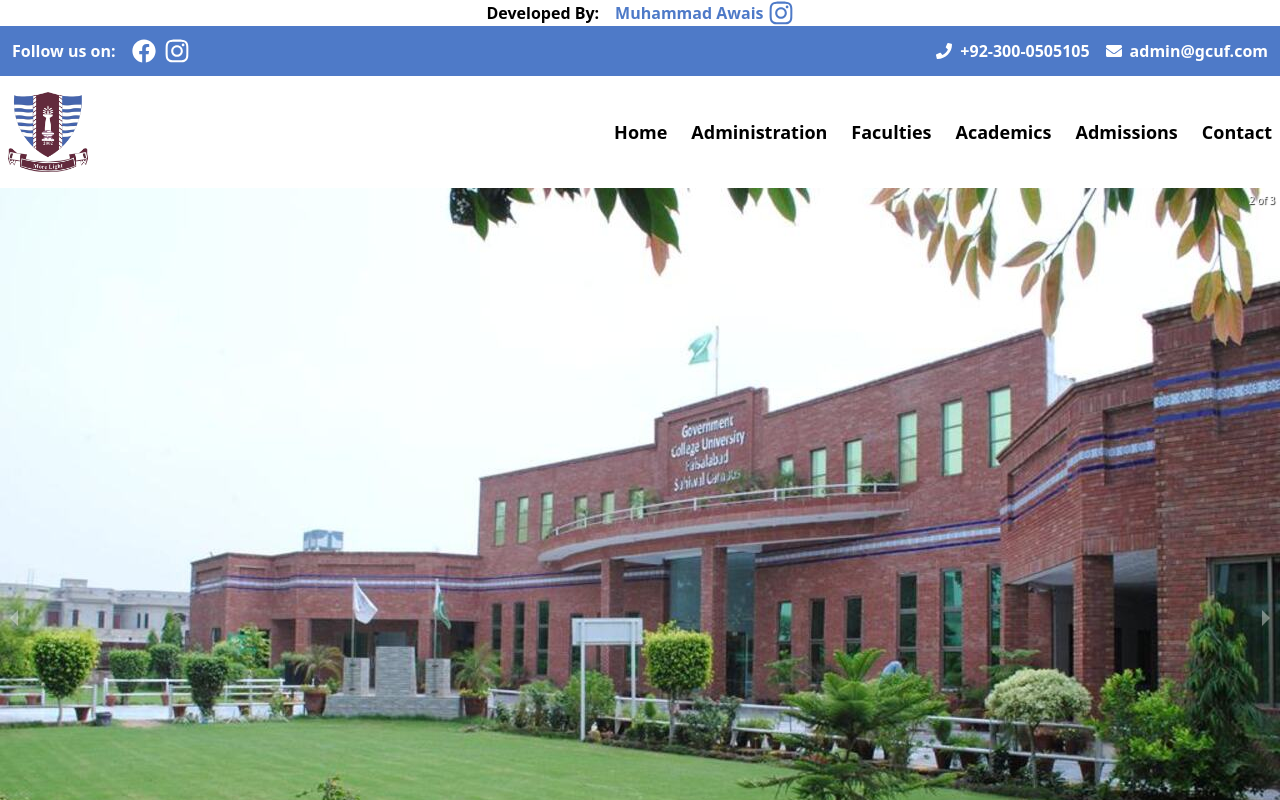
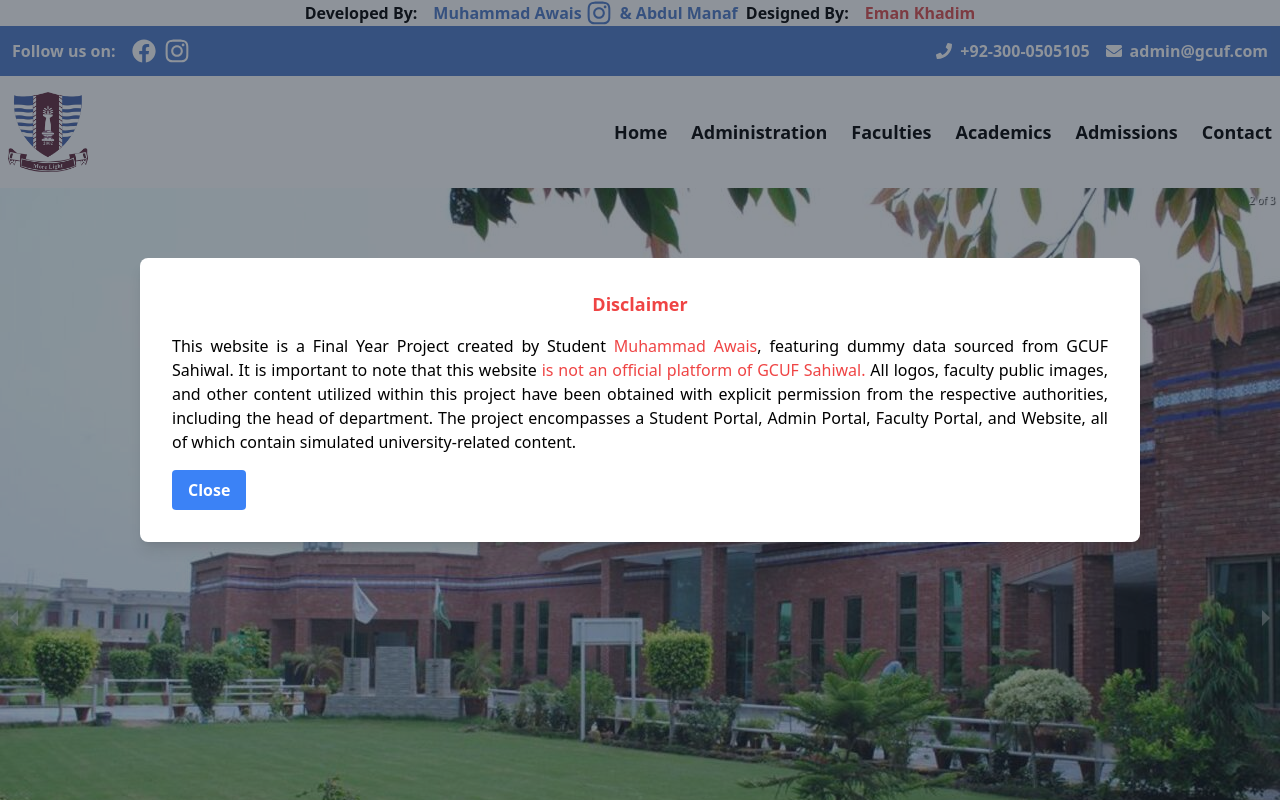
Before and after one commit to awais144506/GCUF-UniversityWeb, a Next.js app: page /#/ in a window 1280 px wide. Shown: the top 800 px of the page. Built offline with nearby package versions, Linux system fonts and the light colour scheme; no server answers.

Commit message:
Final Launch

```diff
--- a/src/app/Components/Footer.js
+++ b/src/app/Components/Footer.js
@@ -55,11 +55,25 @@ function Footer() {
       {/* Copyright */}
       <div className="text-center bg-white">
         <p>Copyright © 2023. All rights reserved.</p>
-        <div className="flex items-center justify-center">
-          <a href="https://www.instagram.com/awais144506/" className="flex items-center text-[#4E7AC8] font-semibold">
-            <p className="mr-2">Muhammad Awais</p>
-            <FaInstagram className="text-[#4E7AC8]" size={24} />
-          </a>
+        <div className="md:flex md:space-x-2 items-center justify-center">
+          <p className="flex items-center justify-center md:flex-row md:items-center md:space-x-2">
+            <span className="md:inline-block mr-2 font-semibold">Developed By:</span>
+            <a href="https://www.instagram.com/awais144506/" className="flex items-center text-[#4E7AC8] font-semibold">
+              Muhammad Awais <FaInstagram size={26} className="ml-1" />
+            </a>
+          </p>
+          <p className="flex items-center justify-center md:flex-row md:items-center md:space-x-2">
+
+            <a href="https://www.instagram.com/awais144506/" className="flex items-center text-[#4E7AC8] font-semibold">
+              & Abdul Manaf
+            </a>
+          </p>
+          <p className="flex items-center justify-center md:flex-row md:items-center md:space-x-2 mt-1 md:mt-0">
+            <span className="md:inline-block mr-2 font-semibold">Designed By:</span>
+            <a href="#" className="flex items-center text-[#dd4f4f] font-semibold">
+              Eman Khadim
+            </a>
+          </p>
         </div>
       </div>
     </div>
--- a/src/app/Components/Navbar.js
+++ b/src/app/Components/Navbar.js
@@ -6,11 +6,24 @@ const Navbar = () => {
 
     return (
         <div>
-            <div>
+            <div className="md:flex md:space-x-2 items-center justify-center">
                 <p className="flex items-center justify-center md:flex-row md:items-center md:space-x-2">
                     <span className="md:inline-block mr-2 font-semibold">Developed By:</span>
                     <a href="https://www.instagram.com/awais144506/" className="flex items-center text-[#4E7AC8] font-semibold">
                         Muhammad Awais <FaInstagram size={26} className="ml-1" />
+                    </a>
+
+                </p>
+                <p className="flex items-center justify-center md:flex-row md:items-center md:space-x-2">
+
+                    <a href="https://www.instagram.com/awais144506/" className="flex items-center text-[#4E7AC8] font-semibold">
+                        & Abdul Manaf
+                    </a>
+                </p>
+                <p className="flex items-center justify-center md:flex-row md:items-center md:space-x-2 mt-1 md:mt-0">
+                    <span className="md:inline-block mr-2 font-semibold">Designed By:</span>
+                    <a href="#" className="flex items-center text-[#dd4f4f] font-semibold">
+                        Eman Khadim
                     </a>
                 </p>
             </div>
--- a/src/app/Pages/Departments/ComputerScience.js
+++ b/src/app/Pages/Departments/ComputerScience.js
@@ -198,20 +198,20 @@ function ComputerScience() {
                 <div className="text-center md:text-left mb-4">
                     <div className="flex flex-col md:flex-row items-center justify-center md:justify-start mb-2">
                         <img
-                            src="/Vc.jpg" // Replace with actual image path
+                            src="/HOD.jpg" // Replace with actual image path
                             alt="Head of Department"
-                            className="w-80 h-80 rounded-lg mb-4 md:mr-6 md:mb-0"
+                            className="w-60 h-80 rounded-lg mb-4 md:mr-6 md:mb-0"
                         />
                         <div className='text-left'>
-                            <h2 className="text-2xl font-bold ">Aqib Javed</h2>
+                            <h2 className="text-2xl font-bold ">Nida Syed</h2>
                             <p className='font-semibold text-xl mb-2'>Head of Department</p>
-                            <p className='text-justify'>Prof. Dr. Aqib Javed Amin has a prosperous academic and research career in Physics at University of Agriculture Faisalabad and Government College University Faisalabad spanning over three decades. Prof. Amin earned his PhD from Quid-e-Azam University Islamabad and a Postdoctoral Fellowship from University of California - USA.</p>
-                            <p className='mb-2'><span className='font-semibold text-left '>Qualification </span><br className="md:hidden" />Ph.D Data Science<br />University of Malaysia</p>
-                            <p className='mb-2'><span className='font-semibold text-left '>Specialization </span><br className="md:hidden" />Data Mining</p>
+                            <p className='text-justify'>Prof. Nida Syed has a prosperous academic and research career in Business Administration & Management at Comsats University Islamabad spanning over decade. </p>
+                            <p className='mb-2'><span className='font-semibold text-left '>Qualification </span><br className="md:hidden" />MS Business Administration & Management<br/>Comsats University Islamabad</p>
+                            <p className='mb-2'><span className='font-semibold text-left '>Specialization </span><br className="md:hidden" />Business Administration & Management</p>
 
                             <div className="flex items-center mb-2">
                                 <FaEnvelope color='#4E7AC8' />
-                                <p className="ml-2">aqib@gcufswl.com</p>
+                                <p className="ml-2">nida@gcufswl.com</p>
                             </div>
                         </div>
                     </div>
--- a/src/app/Pages/HomePage.js
+++ b/src/app/Pages/HomePage.js
@@ -6,10 +6,12 @@ import News from '../Components/News'
 import Administration from '../Components/Administration'
 import Footer from '../Components/Footer'
 import Events from '../Components/Events'
+import DisclaimerPopup from './PopUp'
 function HomePage() {
 
   return (
     <>
+    <DisclaimerPopup />
       <Navbar />
       <Events />
       <VCMessage />
--- /dev/null
+++ b/src/app/Pages/PopUp.js
@@ -0,0 +1,28 @@
+import { useState } from 'react';
+
+const DisclaimerPopup = () => {
+  const [showPopup, setShowPopup] = useState(true);
+
+  const closePopup = () => {
+    setShowPopup(false);
+    localStorage.setItem('popupClosed', 'true');
+  };
+
+  return (
+    <>
+      {showPopup && (
+        <div className="fixed inset-0 z-50 flex items-center justify-center bg-gray-800 bg-opacity-50 p-8">
+          <div className="bg-white p-8 rounded-lg shadow-lg w-[1000px]">
+            <h2 className="text-lg font-bold mb-4 text-center text-red-500">Disclaimer</h2>
+            <p className="mb-4 text-justify">This website is a Final Year Project created by Student <span className='text-red-500'>Muhammad Awais</span>, featuring dummy data sourced from GCUF Sahiwal. It is important to note that this website <span className='text-red-500'>is not an official platform of GCUF Sahiwal.</span> All logos, faculty public images, and other content utilized within this project have been obtained with explicit permission from the respective authorities, including the head of department.
+
+The project encompasses a Student Portal, Admin Portal, Faculty Portal, and Website, all of which contain simulated university-related content.</p>
+            <button className="bg-blue-500 hover:bg-blue-600 text-white font-bold py-2 px-4 rounded " onClick={closePopup}>Close</button>
+          </div>
+        </div>
+      )}
+    </>
+  );
+};
+
+export default DisclaimerPopup;
```
Also changed, not shown: public/HOD.jpeg (added), public/HOD.jpg (added).
